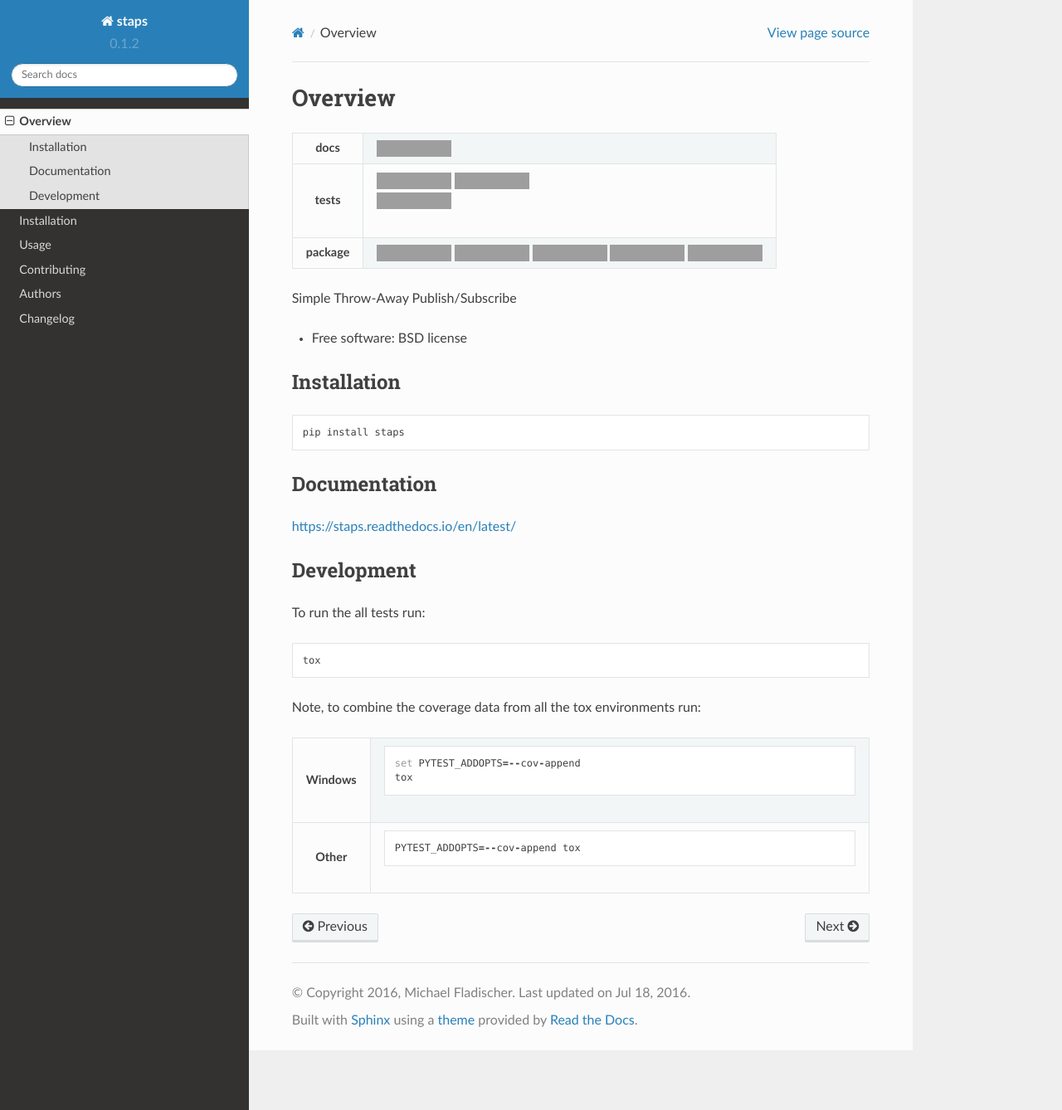
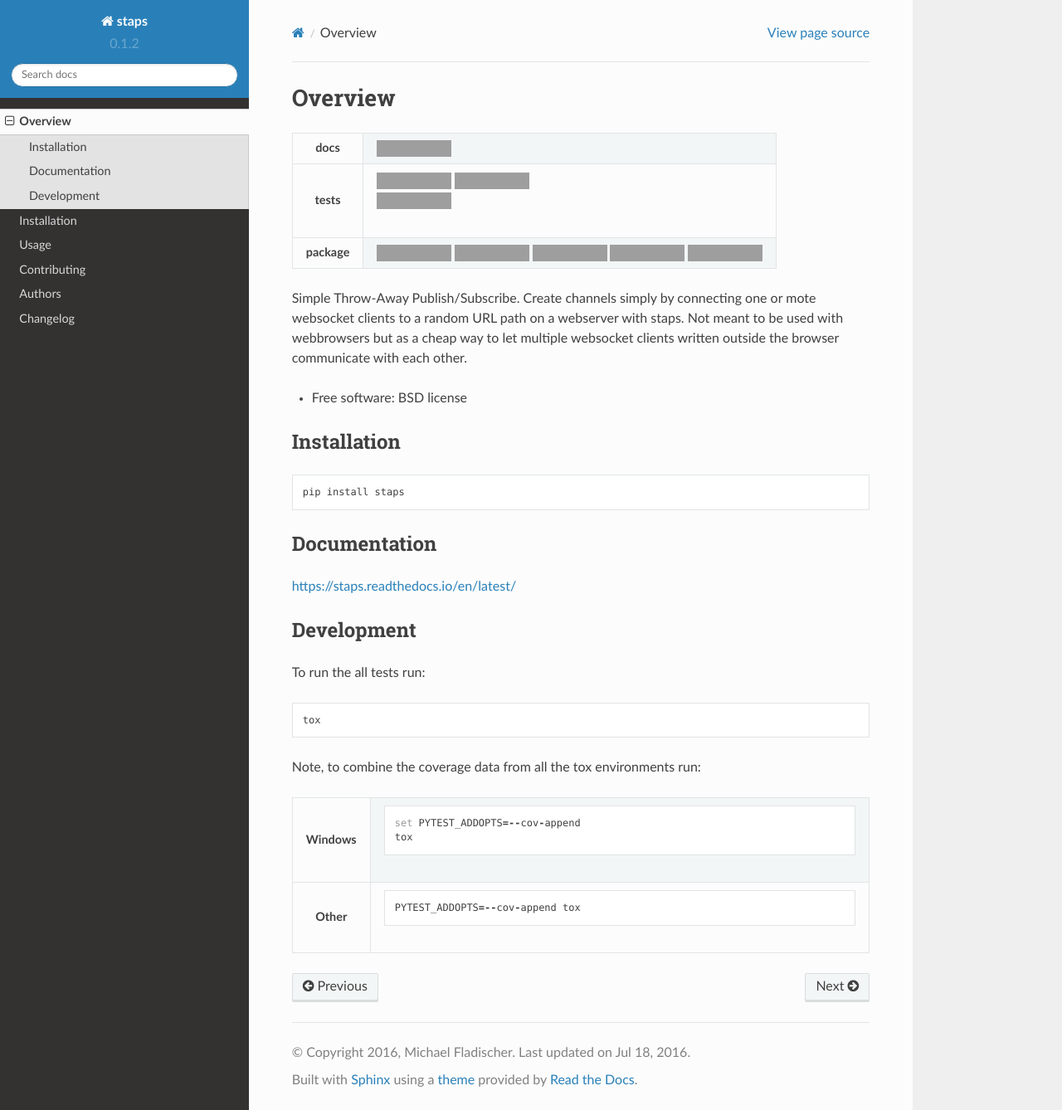
Before and after one commit to fladi/staps, a Sphinx documentation site: the page built from docs/readme.rst, in a window 1280 px wide and 1338 px high, cut to the strip 0-1338 px from the top of the window. Shown: the whole strip at 83% size. Built offline with Sphinx 7.4.7 and the Read the Docs theme 2.0.0, drawn with Linux system fonts in a browser that asks for light colours; grey boxes are pictures that could not be loaded.

Commit message:
Improve documentation on what staps actually wants to provide.

```diff
--- a/README.rst
+++ b/README.rst
@@ -54,7 +54,8 @@
 
 .. end-badges
 
-Simple Throw-Away Publish/Subscribe
+Simple Throw-Away Publish/Subscribe. Create channels simply by connecting one or mote websocket clients to a random URL path on a webserver with staps. Not
+meant to be used with webbrowsers but as a cheap way to let multiple websocket clients written outside the browser communicate with each other.
 
 * Free software: BSD license
 
--- a/docs/usage.rst
+++ b/docs/usage.rst
@@ -2,8 +2,23 @@
 Usage
 =====
 
-staps is intende to be used as a daemon controlled by systemd. It listens for websocket connections on a unix domain socket. In order to make staps available
+staps provides publish-subscribe channels that are meant to be temporary. They can be created by simply connecting a websocket client to an URL. Each channel is
+identified by the URL path that is passed to staps. The first client to connect to a distinct path will create an anonymous pub/sub-channel. Each subsequent
+client that connects to the same URL will join the channel.
+
+All clients in a channel are equal which means each one of them can publish messages while being subscribed to messages from other clients. Messages will not be
+echoed back to the client that published them.
+
+.. graphviz:: staps.dot
+
+staps is intended to be used as a daemon controlled by systemd. It listens for websocket connections on a unix domain socket. In order to make staps available
 over network a websocket-capable reverse-proxy like nginx is required.
+
+.. DANGER::
+   There is no authentication or authorization. Everyone who knows the URL to a channel can join it and can snoop on published messages or can publish malicious
+   messages themself! URLs should be treated als confidential! Do not use staps with a webbrowser!
+
+
 
 systemd
 -------
@@ -41,7 +56,7 @@
   }
 
   upstream websocket {
-    server unix:/run/staps.sock;
+    server unix:/run/staps/staps.sock;
   }
 
   server {
```
Also changed, not shown: other parts of docs/usage.rst (+2 -2 lines), 1 other file.
